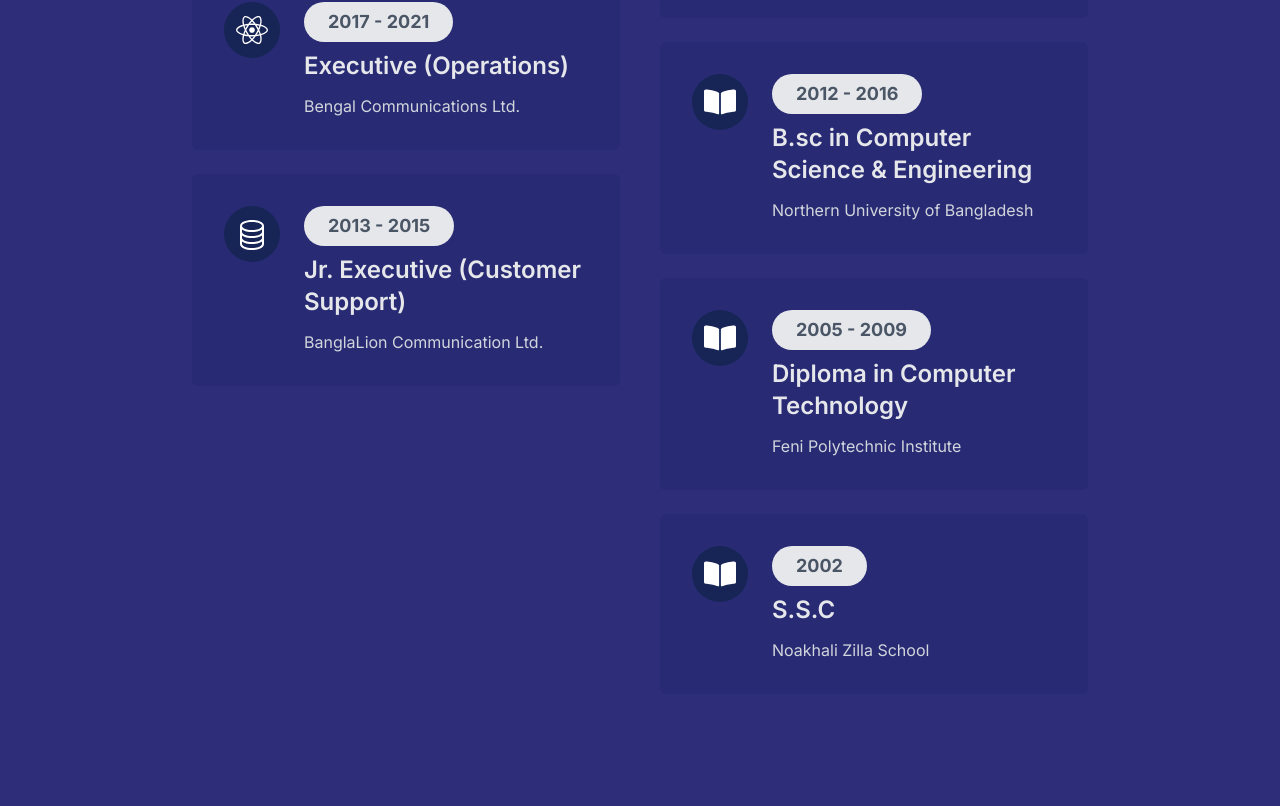
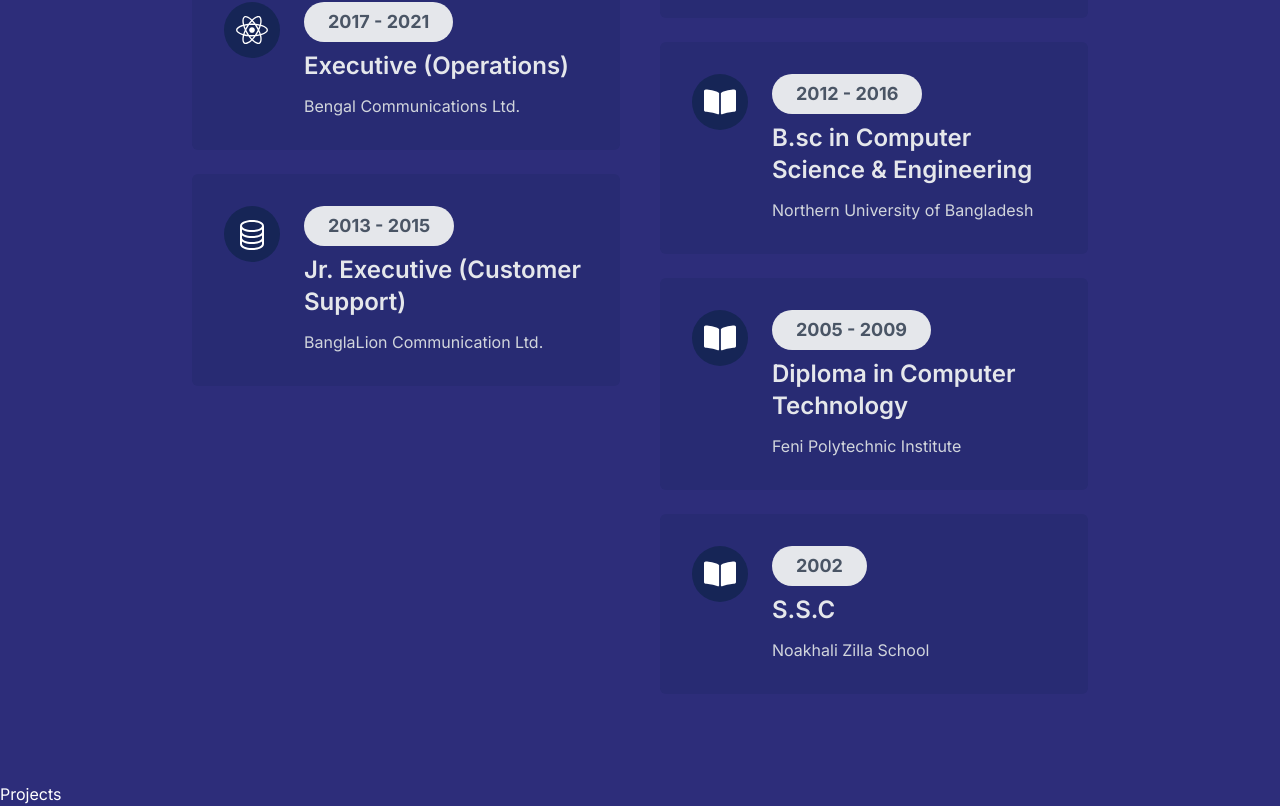
Before and after one commit to Najmul216/my_portfolio_website, a Next.js app: page / in a window 1280 px wide. Shown: the part 1875-2681 px from the top of the page. Before the commit the page ends 2657 px from the top, so only its background shows below. Built offline with nearby package versions, Linux system fonts and the light colour scheme.

Commit message:
Projects Folder Add

```diff
--- a/components/Home/Home.tsx
+++ b/components/Home/Home.tsx
@@ -2,6 +2,7 @@
 import Hero from "./Hero/Hero";
 import Services from "./Services/Services";
 import Resume from "./Resume/Resume";
+import Projects from "./Projects/Projects";
 
 const Home = () => {
   return (
@@ -9,6 +10,7 @@
       <Hero />
       <Services />
       <Resume />
+      <Projects />
     </div>
   );
 };
--- /dev/null
+++ b/components/Home/Projects/Projects.tsx
@@ -0,0 +1,7 @@
+import React from "react";
+
+const Projects = () => {
+  return <div>Projects</div>;
+};
+
+export default Projects;
```
